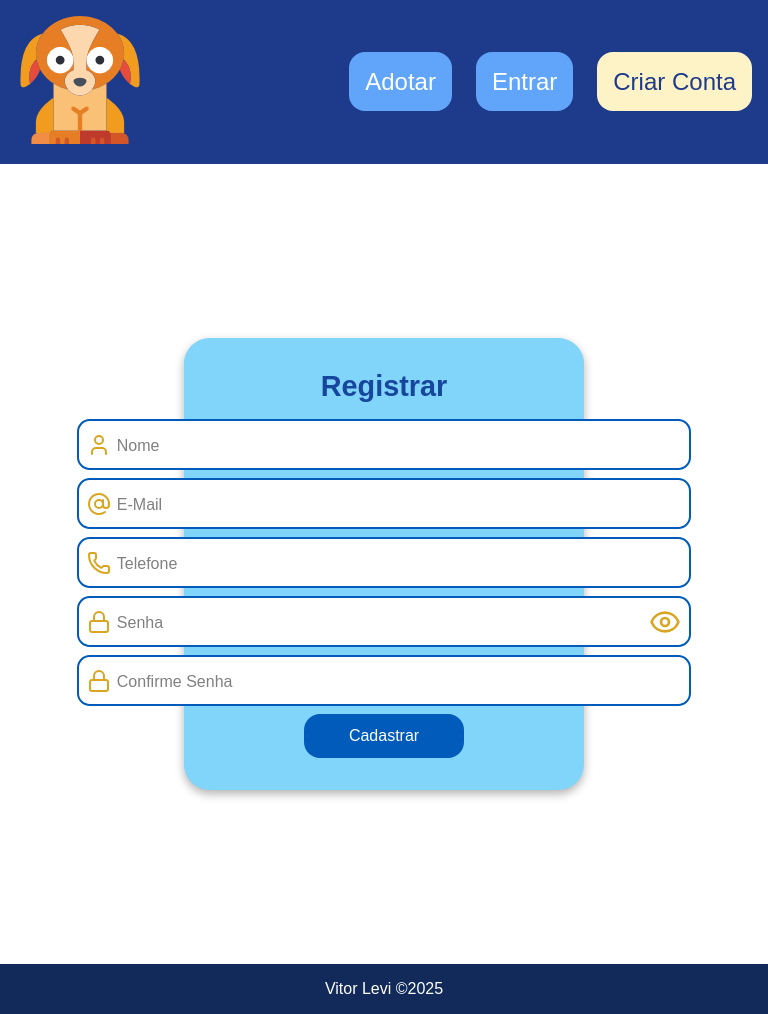
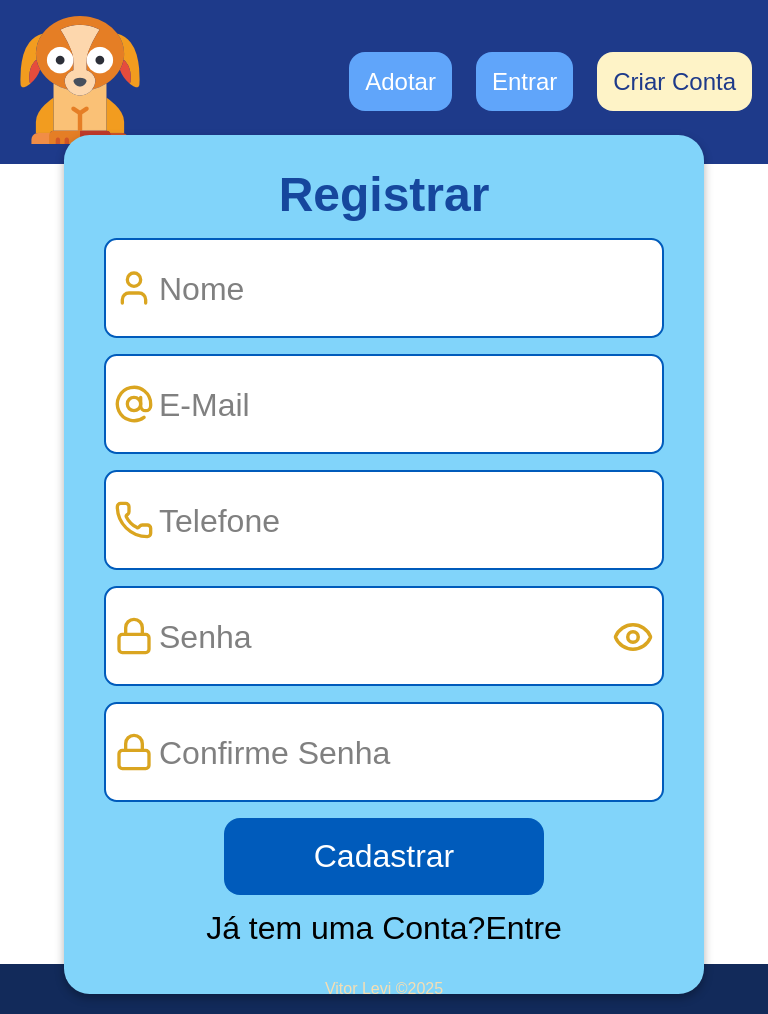
Before and after one commit to DevVitorlevi/Get-a-Pet, a React (Vite) app in the folder frontend/: page /register in a window 768 px wide. Built offline with nearby package versions, Linux system fonts and the light colour scheme.

Commit message:
Estilo mobile e tablet feito

```diff
--- a/frontend/src/App.jsx
+++ b/frontend/src/App.jsx
@@ -7,13 +7,15 @@ import Register from './pages/Auth/Register'
 //components
 import Header from './components/Header'
 import Footer from './components/Footer'
-
+import Content from './components/Content'
 function App() {
 
   return (
     <>
       <BrowserRouter>
         <Header />
+        <Content>
+
           <Routes>
             <Route path='/' element={<Home />} />
             <Route path='/login' element={<Login />} />
@@ -21,6 +23,7 @@ function App() {
             <Route path='*' element={<NotFound />} />
           </Routes>
 
+        </Content>
         <Footer />
       </BrowserRouter>
     </>
--- /dev/null
+++ b/frontend/src/components/Content.jsx
@@ -0,0 +1,9 @@
+import React from 'react'
+import style from '../styles/Content.module.css'
+const Content = ({ children }) => {
+    return (
+        <div className={style.content}>{children}</div>
+    )
+}
+
+export default Content
--- a/frontend/src/components/Footer.jsx
+++ b/frontend/src/components/Footer.jsx
@@ -2,7 +2,7 @@ import '../styles/Footer.css'
 const Footer = () => {
     return (
         <footer>
-            <p>Vitor Levi &copy;2025</p>
+            <span>Vitor Levi &copy;2025</span>
         </footer>
     )
 }
--- a/frontend/src/pages/Auth/Register.jsx
+++ b/frontend/src/pages/Auth/Register.jsx
@@ -1,6 +1,7 @@
 import React, { useState } from 'react'
 import '../../styles/Form.css'
 import { Eye, EyeClosed, User, AtSign, Phone, LockIcon } from 'lucide-react'
+import { Link } from 'react-router-dom'
 const Register = () => {
     const [open, setOpen] = useState(false)
 
@@ -13,40 +14,41 @@ const Register = () => {
                         <input type="text" name='name' className='input' required />
                         <User className='icon' />
                         <label>Nome</label>
-                        <p className="required">Nome Inválido</p>
+
                     </div>
                     <div className="inputs">
                         <input type="text" required name='email' className='input' />
                         <AtSign className='icon' />
                         <label>E-Mail</label>
-                        <p className="required">Email Inválido</p>
+
                     </div>
                     <div className="inputs">
                         <input type="number" name='phone' required className='input' />
                         <Phone className='icon' />
                         <label>Telefone</label>
-                        <p className='required'>Telefone Inválido</p>
+
                     </div>
 
                     <div className="inputs">
-                        <input type="password" name="password" className="input" required />
+                        <input type="password" name="password" className="input" id='s' required />
                         <LockIcon className='icon' />
                         <span onClick={() => setOpen(!open)}>
                             {open ? <EyeClosed className='eye-c' /> : <Eye size={32} className='eye' />}
+                            {open ? () => (document.querySelector('#s').setAttribute('type', 'text')) : () => (document.querySelector('#s').setAttribute('type', 'password'))}
                         </span>
                         <label>Senha</label>
-                        <p className="required">Senha Inválida</p>
                     </div>
                     <div className="inputs">
                         <input type="password" name="password" className="input" required />
                         <LockIcon className='icon' />
                         <label>Confirme Senha</label>
-                        <p className="required">Senhas Não Coincidem </p>
+
                     </div>
 
 
                     <button type="submit" className='btn'>Cadastrar</button>
                 </form>
+                <p>Já tem uma Conta?<Link to='/login' id='a' >Entre</Link></p>
             </div>
         </main>
     )
--- /dev/null
+++ b/frontend/src/styles/Content.module.css
@@ -0,0 +1,4 @@
+.content {
+    height: 100vh;
+    width: 100vh;
+}
--- a/frontend/src/styles/Footer.css
+++ b/frontend/src/styles/Footer.css
@@ -1,8 +1,10 @@
 footer {
     background-color: #122A5A;
     /* Escolha a cor desejada */
-    color: white;
-    /* Para manter um bom contraste */
     padding: 1rem;
     text-align: center;
 }
+
+span {
+    color: wheat;
+}
--- a/frontend/src/styles/Form.css
+++ b/frontend/src/styles/Form.css
@@ -1,16 +1,15 @@
 main {
-    width: 100vw;
-    height: 100vh;
     display: flex;
-    flex-direction: column;
     align-items: center;
     justify-content: center;
+    height: 100vh;
+    width: 100vw;
 }
 
 .container {
     background-color: #81d4fa;
     border-radius: 1.6rem;
-    width: 25rem;
+    width: 20rem;
     padding: 2rem;
     display: flex;
     align-items: center;
@@ -22,7 +21,7 @@ main {
     display: flex;
     align-items: center;
     justify-content: center;
-    gap: 0.5rem;
+    gap: 1rem;
     flex-direction: column;
 }
 
@@ -31,7 +30,7 @@ main {
 }
 
 .input {
-    width: 80vw;
+    min-width: 18rem;
     padding: 1rem;
     border-radius: 0.8rem;
     border: 2px solid #005BBB;
@@ -71,13 +70,6 @@ main {
     color: #daa520;
 }
 
-.required {
-    margin-top: 7px;
-    text-indent: 12px;
-    color: red;
-    display: none;
-}
-
 .btn {
     padding: 0.8rem;
     width: 10rem;
@@ -92,3 +84,69 @@ main {
 .btn:hover {
     background-color: #004085;
 }
+
+p {
+    margin: 15px;
+    text-decoration: none;
+    color: black;
+}
+
+#a {
+    text-decoration: none;
+    color: black;
+}
+
+#a:hover {
+    text-decoration: underline;
+}
+
+.inputs input:focus~label,
+.inputs input:valid~label {
+    display: none;
+}
+
+@media screen and (min-width:768px) and (max-width:992px) {
+    .container {
+        font-size: 2rem;
+        width: 40rem;
+    }
+
+    h1 {
+        font-size: 3rem;
+    }
+
+    .input {
+        width: 35rem;
+        padding: 2rem;
+        font-size: 1.7rem;
+    }
+
+    .icon {
+        top: 30px;
+        width: 40px;
+        height: 40px;
+    }
+
+    .eye {
+        top: 30px;
+        width: 42px;
+        height: 42px;
+    }
+
+    .eye-c {
+        width: 45px;
+        height: 46px;
+        top: 30px;
+    }
+
+    .inputs label {
+        left: 55px;
+        top: 33px;
+    }
+
+    .btn {
+        width: 20rem;
+        padding: 20px;
+        font-size: 2rem;
+    }
+}
--- a/frontend/src/styles/index.css
+++ b/frontend/src/styles/index.css
@@ -18,7 +18,7 @@ h1 {
     color: #16479d;
 }
 
-body {
-    height: 100vh;
-    width: 100vw;
+body,
+html {
+    overflow-x: hidden;
 }
```
Lines whose indentation alone changed are shown as unchanged.
